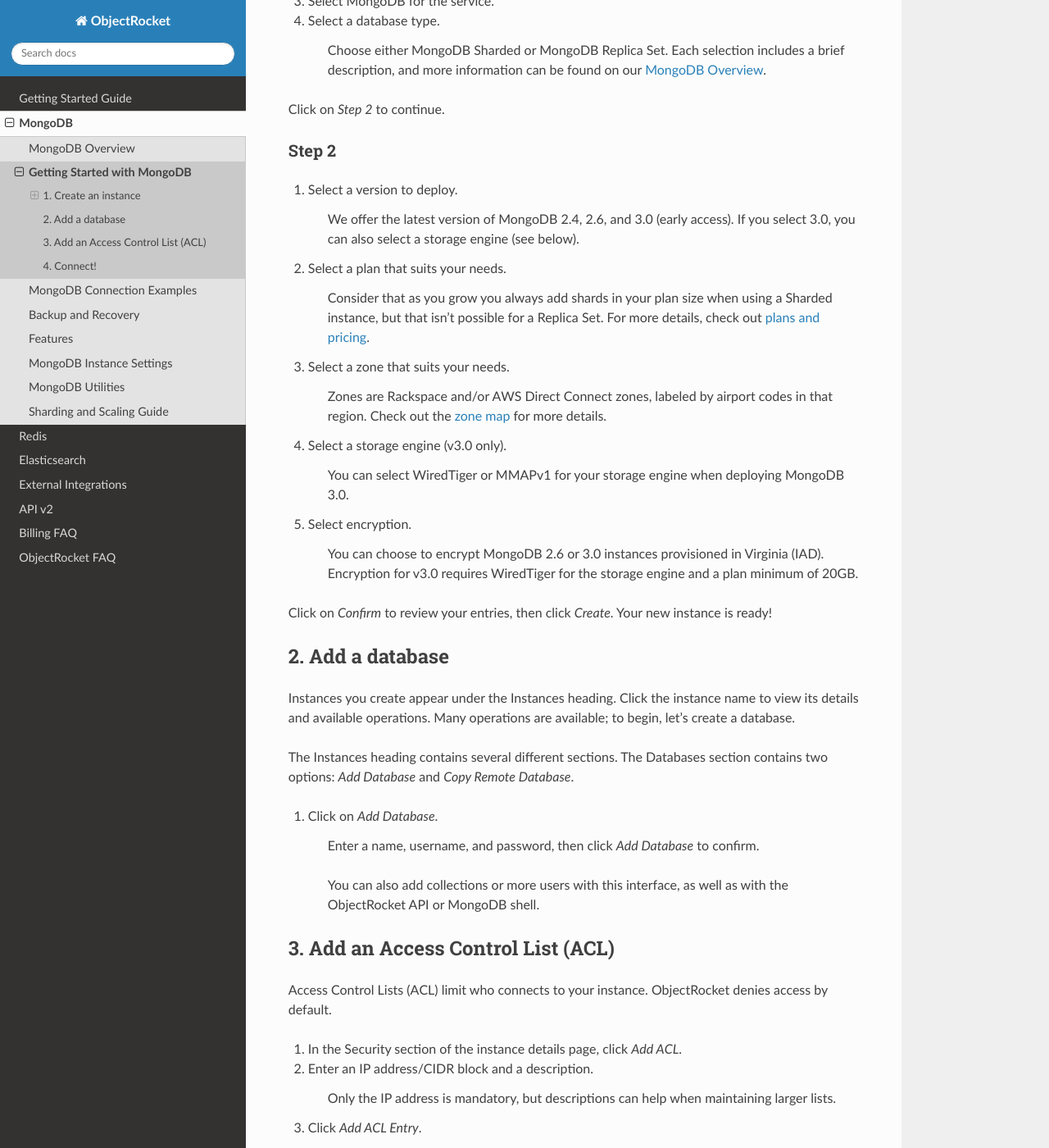
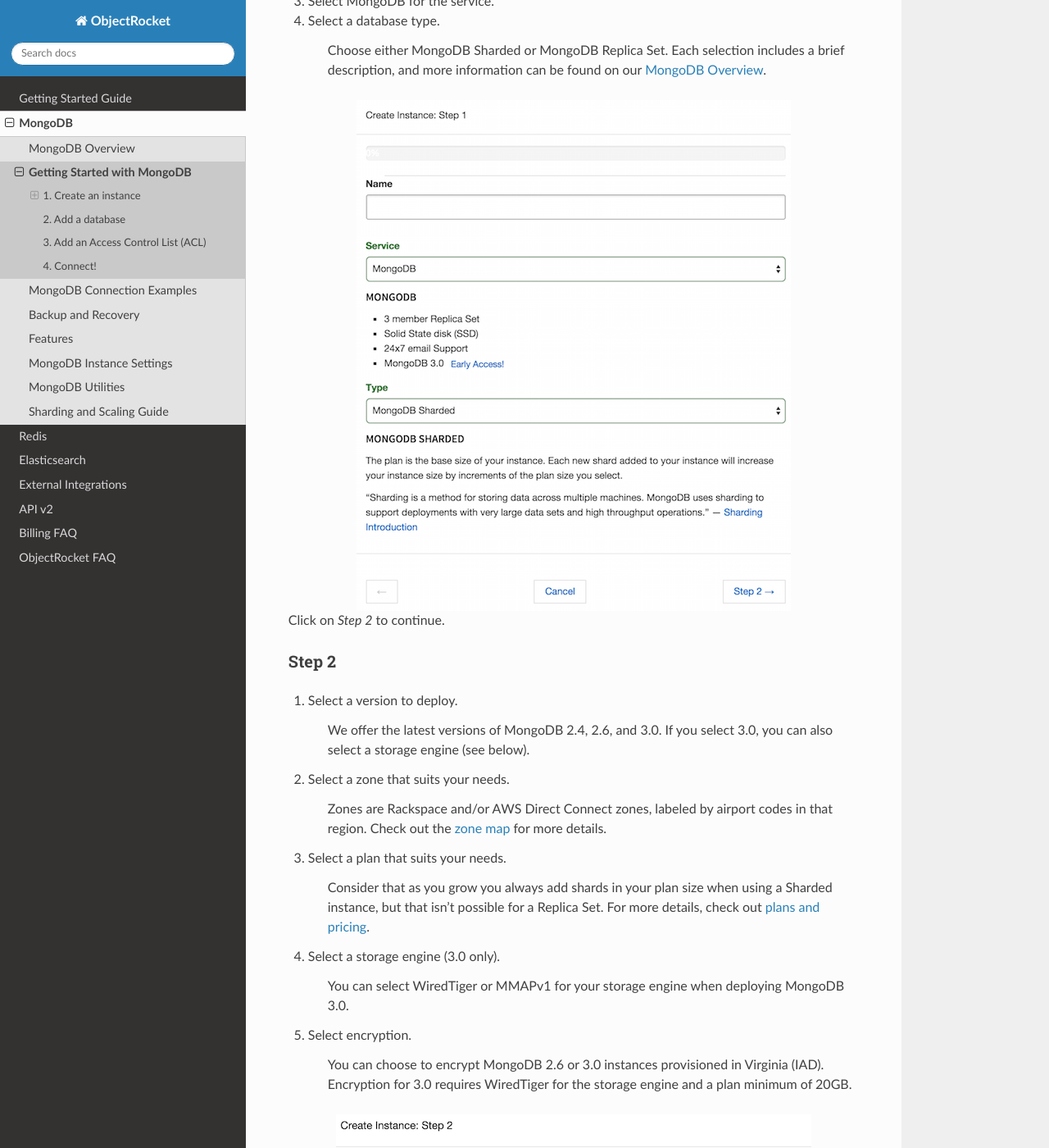
Before and after one commit to zcorleissen/documentation, a Sphinx documentation site: the page built from source/mongodb_getting_started.rst, in a window 1280 px wide and 1400 px high, scrolled down 497 px. Shown: the whole window at 82% size. Built offline with Sphinx 7.4.7 and the Read the Docs theme 2.0.0, drawn with Linux system fonts in a browser that asks for light colours; pages that are not in the unit, such as notebooks, are missing from menus; some of the changed text lies outside the part shown.

Commit message:
Incorporating feedback to MongoDB GSG main page

```diff
--- a/source/mongodb_getting_started.rst
+++ b/source/mongodb_getting_started.rst
@@ -23,6 +23,9 @@
 
     Choose either MongoDB Sharded or MongoDB Replica Set. Each selection includes a brief description, and more information can be found on our `MongoDB Overview <http://objectrocket.com/docs/mongodb_overview.html>`_.
 
+.. image:: images/createmongo.png
+   :align: center
+
 Click on *Step 2* to continue.
 
 Step 2
@@ -30,43 +33,55 @@
 
 #. Select a version to deploy.
 
-    We offer the latest version of MongoDB 2.4, 2.6, and 3.0 (early access). If you select 3.0, you can also select a storage engine (see below).
+    We offer the latest versions of MongoDB 2.4, 2.6, and 3.0. If you select 3.0, you can also select a storage engine (see below).
+
+#. Select a zone that suits your needs.
+
+    Zones are Rackspace and/or AWS Direct Connect zones, labeled by airport codes in that region. Check out the `zone map <http://objectrocket.com/features>`_ for more details.
 
 #. Select a plan that suits your needs.
 
     Consider that as you grow you always add shards in your plan size when using a Sharded instance, but that isn't possible for a Replica Set. For more details, check out `plans and pricing <http://objectrocket.com/pricing>`_.
 
-#. Select a zone that suits your needs.
-
-    Zones are Rackspace and/or AWS Direct Connect zones, labeled by airport codes in that region. Check out the `zone map <http://objectrocket.com/features>`_ for more details.
-
-#. Select a storage engine (v3.0 only).
+#. Select a storage engine (3.0 only).
 
     You can select WiredTiger or MMAPv1 for your storage engine when deploying MongoDB 3.0.
 
 #. Select encryption.
 
-    You can choose to encrypt MongoDB 2.6 or 3.0 instances provisioned in Virginia (IAD). Encryption for v3.0 requires WiredTiger for the storage engine and a plan minimum of 20GB.
+    You can choose to encrypt MongoDB 2.6 or 3.0 instances provisioned in Virginia (IAD). Encryption for 3.0 requires WiredTiger for the storage engine and a plan minimum of 20GB.
+
+.. image:: images/createmongo_2.png
+   :align: center
 
 Click on *Confirm* to review your entries, then click *Create*. Your new instance is ready!
 
 2. Add a database
 ~~~~~~~~~~~~~~~~~~~~
 
-Instances you create appear under the Instances heading. Click the instance name to view its details and available operations. Many operations are available; to begin, let's create a database.
+#. Click the instance name to view its details and available operations.
 
-The Instances heading contains several different sections. The Databases section contains two options: *Add Database* and *Copy Remote Database*.
+    Instances you create appear under the *Instances* heading.
+
+#. Select the desired instance and scroll down to *Databases*.
 
 #. Click on *Add Database*.
 
     Enter a name, username, and password, then click *Add Database* to confirm.
 
-    You can also add collections or more users with this interface, as well as with the ObjectRocket API or MongoDB shell.
+    Click on a database name to add collections or more users. You can also add collections and users with the ObjectRocket API or MongoDB shell.
+
+.. image:: images/adddatabase.png
+   :align: center
 
 3. Add an Access Control List (ACL)
 ~~~~~~~~~~~~~~~~~~~~~~~~~~~~~~~~~~~
 
-Access Control Lists (ACL) limit who connects to your instance. ObjectRocket denies access by default.
+Access Control Lists (ACL) limit who connects to your instance.
+
+.. note::
+
+	ObjectRocket denies access by default. Add an ACL for any server that connects to the instance.
 
 #. In the Security section of the instance details page, click *Add ACL*.
 
@@ -75,6 +90,9 @@
     Only the IP address is mandatory, but descriptions can help when maintaining larger lists.
 
 #. Click *Add ACL Entry*.
+
+.. image:: images/addacl_mongo.png
+   :align: center
 
 4. Connect!
 ~~~~~~~~~~~
@@ -94,4 +112,4 @@
 
 If you see something similar after running ``show collections``, you're connected to the instance and can perform database operations. Success!
 
-If you encounter any issues or just want some guidance, please reach out to our `support team <mailto:support@objectrocket.com>`_!
+If you have any issues or just need guidance, contact our `support team <mailto:support@objectrocket.com>`_.
```
